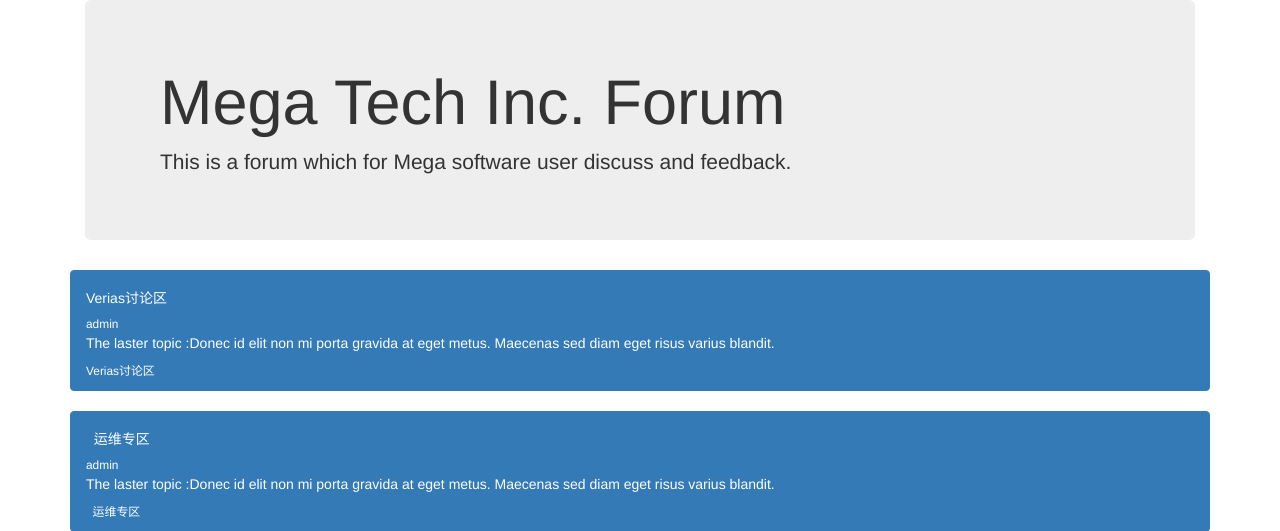
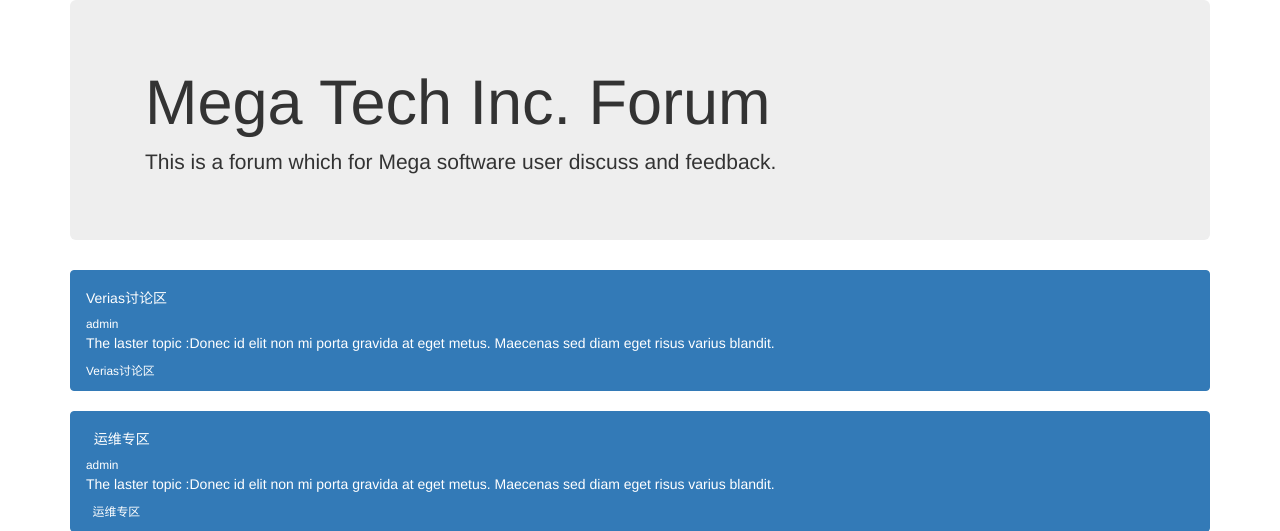
Before and after one commit to coollinn/mysite, a Django app: page /block/ in a window 1280 px wide. Shown: the top 531 px of the page. Run offline with Django 3.2, Linux system fonts and the light colour scheme; data comes from the database, SQL or seed files in the repository; some libraries are stand-ins or nearby versions.

Commit message:
update from office W530

```diff
--- a/templates/block_list.html
+++ b/templates/block_list.html
@@ -6,7 +6,7 @@
 
 <body>
 <div class="container">
-        <dev class="row">
+        <div class="row">
             <div class="col-xs-12 col-md-12">
                 <div class="jumbotron jumbotron-fluid">
                   <div class="container">
@@ -15,7 +15,7 @@
                   </div>
                 </div>
             </div>
-        </dev>
+        </div>
 </div>
 
 
```
